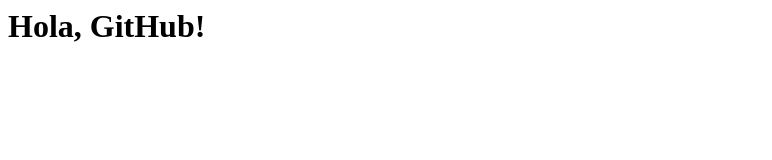
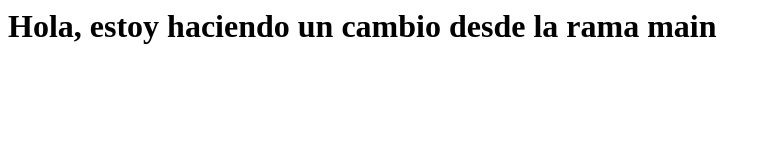
Before and after one commit to Dlaiton738/-taller-git-ll, a plain HTML site: page index.html in a window 1280 px wide. Shown: the whole page, without its empty margins (0-772 px from the left). Drawn offline with Linux system fonts and the light colour scheme.

Commit message:
Update index.html
new update

```diff
--- a/index.html
+++ b/index.html
@@ -1 +1 @@
-<h1>Hola, GitHub!</h1>
+<h1>Hola, estoy haciendo un cambio desde la rama main</h1>
```
